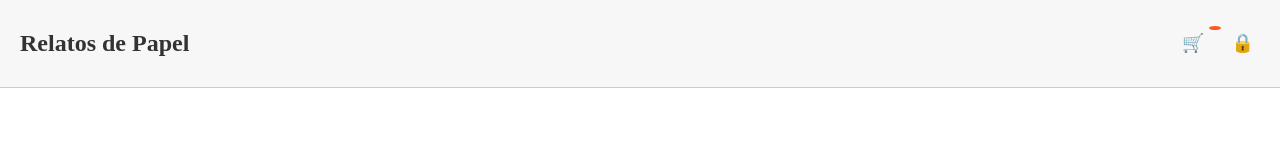
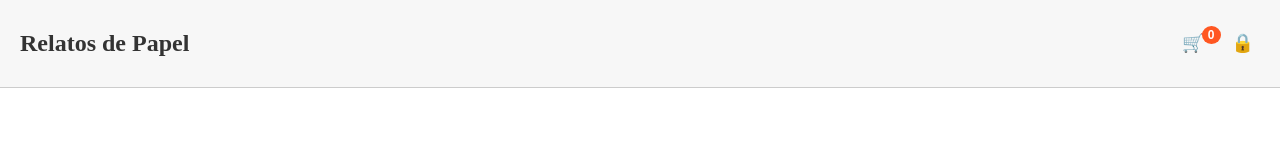
Before and after one commit to rfalcon97/relatosPapelFrontEnd, a React (Vite) app: page /home in a window 1280 px wide. Shown: the top 145 px of the page. Built offline with nearby package versions, Linux system fonts and the light colour scheme.

Commit message:
carrito de compras

```diff
--- a/src/App.jsx
+++ b/src/App.jsx
@@ -1,14 +1,16 @@
 import "./App.css";
 import { Footer } from "./components/Footer";
+import { CartProvider } from "./hooks/UseCart";
+
 import { AppRouter } from "./router/AppRouter";
 
 function App() {
   return (
 
-    <>
-    <AppRouter />
-    <Footer />
-  </>
+    <CartProvider>
+      <AppRouter />
+      <Footer />
+    </CartProvider>
   );
 }
 
--- a/src/components/BookInfo.jsx
+++ b/src/components/BookInfo.jsx
@@ -1,6 +1,6 @@
 import "./../styles/BookInfo.css";
 
-export const BookInfo = ({ book, onAddToCart  }) => {
+export const BookInfo = ({ book, onAddToCart }) => {
   return (
     <div className="book-info-container">
       {/* Imagen del libro */}
@@ -23,7 +23,11 @@ export const BookInfo = ({ book, onAddToCart  }) => {
         <p>
           <strong>Resumen:</strong> {book.summary}
         </p>
-        <button className="add-to-cart-button" onClick={onAddToCart}>Añadir al Carrito</button>
+
+        {/* Botón para agregar al carrito */}
+        <button className="add-to-cart-button" onClick={onAddToCart}>
+          Añadir al Carrito
+        </button>
       </div>
     </div>
   );
--- a/src/components/Header.jsx
+++ b/src/components/Header.jsx
@@ -1,6 +1,8 @@
+import { useCart } from "../hooks/UseCart";
 import "./../styles/Header.css";
 
 export const Header = ({ cartCount }) => {
+  const { totalItems } = useCart(); // Obtiene el total de productos del carrito
   return (
     <header className="header">
     <div className="header-left">
@@ -9,7 +11,7 @@ export const Header = ({ cartCount }) => {
     </div>
     <div className="header-right">
       <button className="header-icon">
-       🛒 <span className="cart-count">{cartCount}</span>
+       🛒 <span className="cart-count">{totalItems}</span>
         </button> {/* Icono de carrito */}
       <button className="header-icon">🔒</button> {/* Icono de cerrar sesión */}
     </div>
--- /dev/null
+++ b/src/hooks/useCart.jsx
@@ -0,0 +1,63 @@
+import { useContext, useState, useEffect, createContext } from "react";
+
+const CartContext = createContext();
+
+export const CartProvider = ({ children }) => {
+  const [cart, setCart] = useState(() => {
+    // Recuperar el carrito del localStorage
+    const savedCart = localStorage.getItem("cart");
+    return savedCart ? JSON.parse(savedCart) : [];
+  });
+
+  useEffect(() => {
+    // Guardar el carrito en el localStorage cada vez que cambie
+    localStorage.setItem("cart", JSON.stringify(cart));
+  }, [cart]);
+
+  const addToCart = (product) => {
+    setCart((prevCart) => {
+      const existingProduct = prevCart.find((item) => item.id === product.id);
+      if (existingProduct) {
+        // Si el producto ya existe, simplemente no hacemos nada
+        return prevCart;
+      } else {
+        // Agregar el producto al carrito
+        return [...prevCart, product];
+      }
+    });
+  };
+
+  const removeFromCart = (productId) => {
+    setCart((prevCart) => prevCart.filter((item) => item.id !== productId));
+  };
+
+  const clearCart = () => {
+    setCart([]);
+  };
+
+  const totalItems = cart.length; // Número total de productos en el carrito
+  const totalPrice = cart.reduce((sum, item) => sum + item.price, 0); // Total a pagar
+
+  return (
+    <CartContext.Provider
+      value={{
+        cart,
+        addToCart,
+        removeFromCart,
+        clearCart,
+        totalItems,
+        totalPrice,
+      }}
+    >
+      {children}
+    </CartContext.Provider>
+  );
+};
+
+export const useCart = () => {
+  const context = useContext(CartContext);
+  if (!context) {
+    throw new Error("useCart debe usarse dentro de un CartProvider");
+  }
+  return context;
+};
--- a/src/views/BookDetail.jsx
+++ b/src/views/BookDetail.jsx
@@ -4,17 +4,14 @@ import { Header } from "../components/Header";
 import { BookInfo } from "../components/BookInfo";
 import { BookComments } from "../components/BookComments";
 import "./../styles/BookDetail.css";
-import { useState } from "react";
+import { useCart } from "../hooks/UseCart";
+
 
 export const BookDetail = () => {
   const { id } = useParams();
   const book = booksDataBase.find((b) => b.id === parseInt(id));
-  // Estado para el carrito
-  const [cartCount, setCartCount] = useState(0);
 
-  const addToCart = () => {
-    setCartCount(cartCount + 1); // Incrementa el contador del carrito
-  };
+  const { addToCart } = useCart(); // Usar el custom hook
 
   if (!book) {
     return <p>Libro no encontrado</p>;
@@ -22,18 +19,17 @@ export const BookDetail = () => {
 
   return (
     <div>
-      <Header  cartCount={cartCount}/>
+      <Header />
       <div className="book-detail">
-        {/* Encabezado con el título del libro */}
         <h1 className="book-title">{book.title}</h1>
-
-        {/* Contenedor principal dividido en dos columnas */}
         <div className="book-detail-main">
-          {/* Componente reutilizado: BookInfo */}
-          <BookInfo book={book} onAddToCart={addToCart} />
+          {/* Pasar solo onAddToCart como prop a BookInfo */}
+          <BookInfo
+            book={book}
+            onAddToCart={() => addToCart(book)}
+          />
         </div>
 
-        {/* Sección de comentarios */}
         <div className="book-comments-section">
           <BookComments comments={book.comentarios} />
         </div>
```
Also changed, not shown: src/styles/BookInfo.css (line endings or trailing spaces), 1 other file (tests, documents, lock files or other folders).
